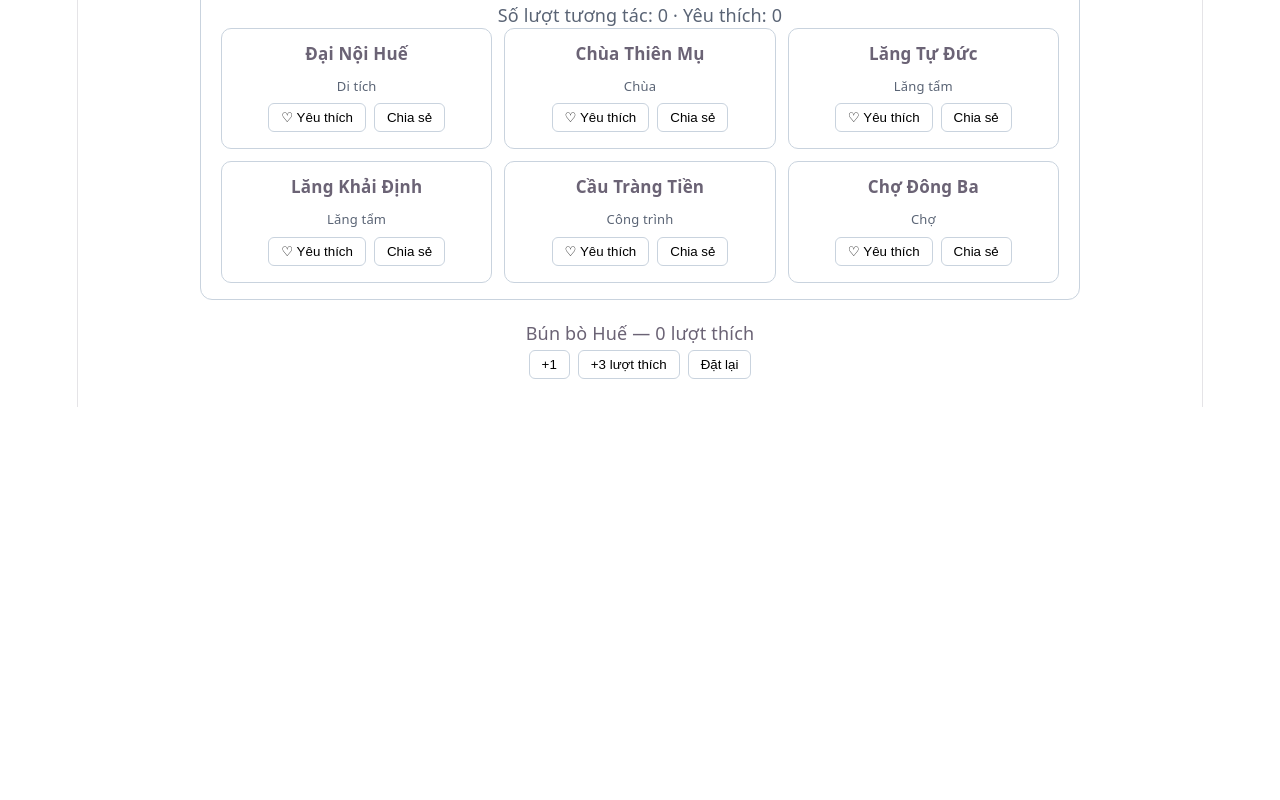
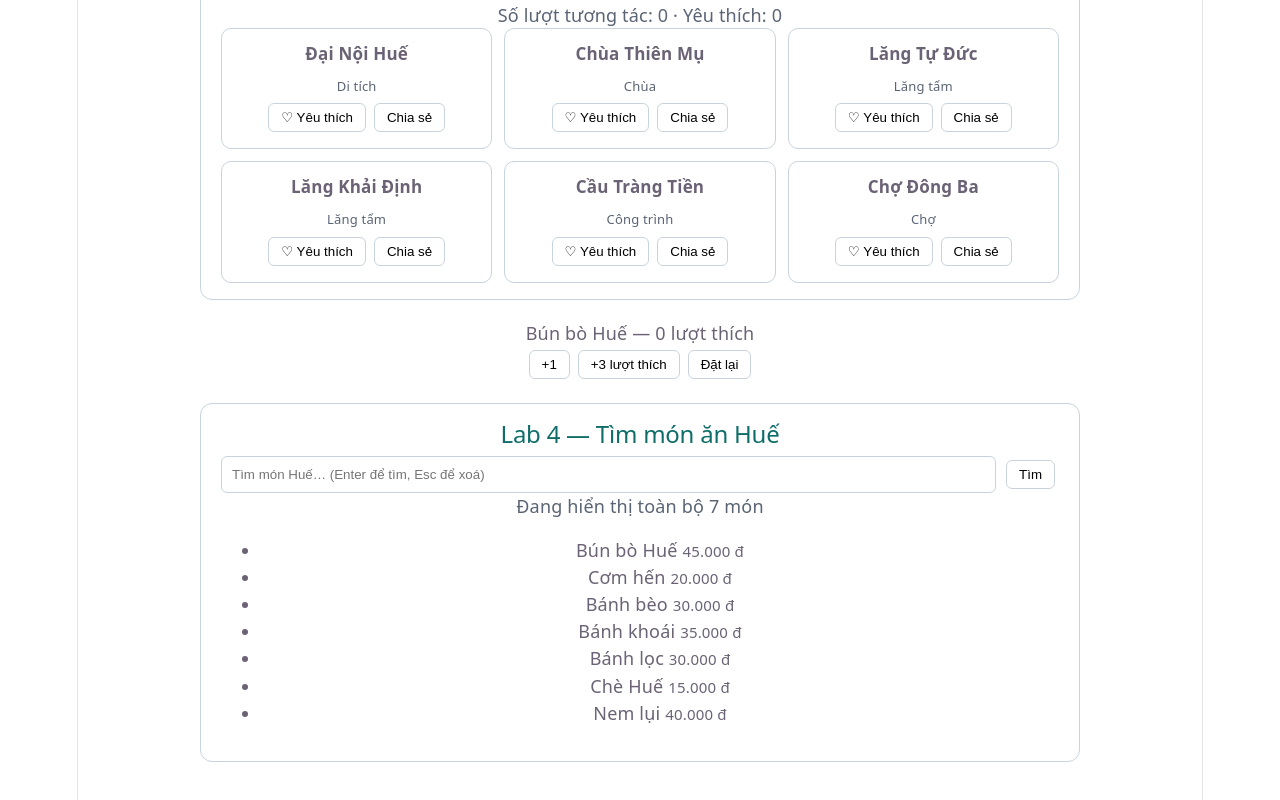
Before and after one commit to HoangSpring/phu-xuan-react, a React (Vite) app: page / in a window 1280 px wide. Shown: the part 949-1749 px from the top of the page. Before the commit the page ends 1356 px from the top, so only its background shows below. Built offline with nearby package versions, Linux system fonts and the light colour scheme.

Commit message:
Lab 4: form tim mon, phim Enter/Esc, goi y

```diff
--- /dev/null
+++ b/src/components/Bai7/FormTimMonAn.jsx
@@ -0,0 +1,59 @@
+import { useState } from 'react';
+
+const GOI_Y = ['bún', 'bánh', 'chè', 'hến'];
+
+export default function FormTimMonAn({ onTimKiem }) {
+  const [tuKhoa, setTuKhoa] = useState('');
+  const [dangFocus, setDangFocus] = useState(false);
+
+  // Enter trong ô nhập tự gửi form -> ngăn tải lại trang bằng e.preventDefault()
+  function handleSubmit(e) {
+    e.preventDefault();
+    onTimKiem(tuKhoa.trim());
+  }
+
+  function handleKeyDown(e) {
+    if (e.nativeEvent.isComposing) return; // Đang gõ dấu tiếng Việt (IME): bỏ qua
+    if (e.key === 'Escape') {
+      e.preventDefault();
+      setTuKhoa('');
+      onTimKiem('');
+    }
+  }
+
+  function handleChonGoiY(goiY) {
+    setTuKhoa(goiY);
+    onTimKiem(goiY);
+  }
+
+  return (
+    <form className="form-tim" onSubmit={handleSubmit}>
+      <input
+        type="search"
+        aria-label="Tìm món ăn Huế"
+        value={tuKhoa}
+        onChange={(e) => setTuKhoa(e.target.value)}
+        onKeyDown={handleKeyDown}
+        onFocus={() => setDangFocus(true)}
+        onBlur={() => setDangFocus(false)}
+        placeholder="Tìm món Huế… (Enter để tìm, Esc để xoá)"
+      />
+      <button type="submit">Tìm</button>
+
+      {dangFocus && (
+        <div className="goi-y">
+          {GOI_Y.map((goiY) => (
+            <button
+              key={goiY}
+              type="button"
+              onMouseDown={(e) => e.preventDefault()}
+              onClick={() => handleChonGoiY(goiY)}
+            >
+              {goiY}
+            </button>
+          ))}
+        </div>
+      )}
+    </form>
+  );
+}
--- /dev/null
+++ b/src/components/Bai7/TimMonAnHue.jsx
@@ -0,0 +1,36 @@
+import { useState } from 'react';
+import { DS_MON_AN } from '../../data/monAnHue';
+import FormTimMonAn from './FormTimMonAn';
+
+// So khớp chuỗi không phân biệt hoa/thường
+function khop(ten, tuKhoa) {
+  return ten.toLowerCase().includes(tuKhoa.toLowerCase());
+}
+
+export default function TimMonAnHue() {
+  const [tuKhoaDaTim, setTuKhoaDaTim] = useState('');
+
+  // Lọc danh sách trực tiếp khi render (Derived State)
+  const ketQua = tuKhoaDaTim
+    ? DS_MON_AN.filter((mon) => khop(mon.ten, tuKhoaDaTim))
+    : DS_MON_AN;
+
+  return (
+    <section className="lab">
+      <h2>Lab 4 — Tìm món ăn Huế</h2>
+      <FormTimMonAn onTimKiem={setTuKhoaDaTim} />
+      <p className="thong-ke">
+        {tuKhoaDaTim
+          ? 'Tìm thấy ' + ketQua.length + ' món cho "' + tuKhoaDaTim + '"'
+          : 'Đang hiển thị toàn bộ ' + DS_MON_AN.length + ' món'}
+      </p>
+      <ul className="ds-mon">
+        {ketQua.map((mon) => (
+          <li key={mon.id}>
+            {mon.ten} <small>{mon.gia.toLocaleString('vi-VN')} đ</small>
+          </li>
+        ))}
+      </ul>
+    </section>
+  );
+}
--- a/src/pages/Bai7Page.jsx
+++ b/src/pages/Bai7Page.jsx
@@ -2,6 +2,7 @@ import ThuSuKien from '../components/Bai7/ThuSuKien';
 import DanhSachDiaDanh from '../components/Bai7/DanhSachDiaDanh';
 import KhamPhaDiaDanh from '../components/Bai7/KhamPhaDiaDanh';
 import LuotThichMonAn from '../components/Bai7/LuotThichMonAn';
+import TimMonAnHue from '../components/Bai7/TimMonAnHue';
 import '../styles/Bai7.css';
 
 export default function Bai7Page() {
@@ -12,6 +13,7 @@ export default function Bai7Page() {
       <DanhSachDiaDanh />
       <KhamPhaDiaDanh />
       <LuotThichMonAn />
+      <TimMonAnHue />
     </main>
   );
 }
```
